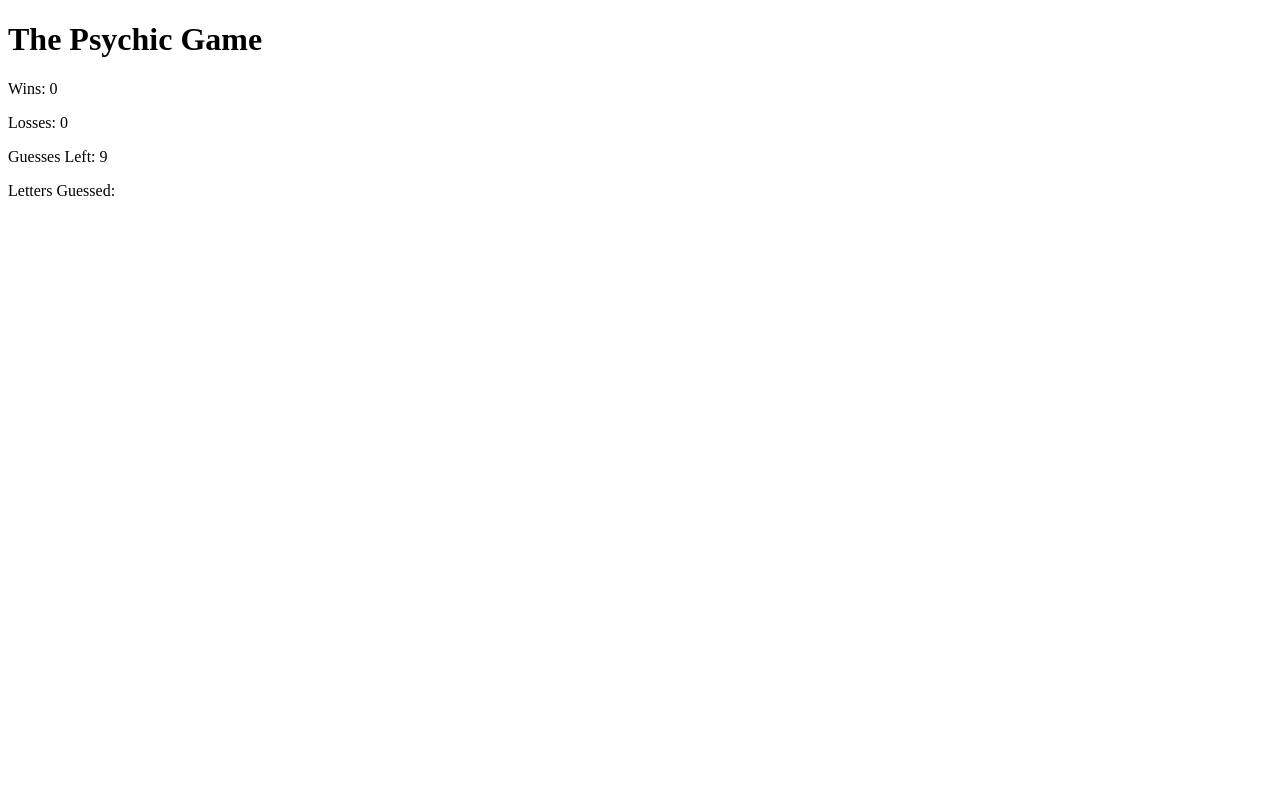
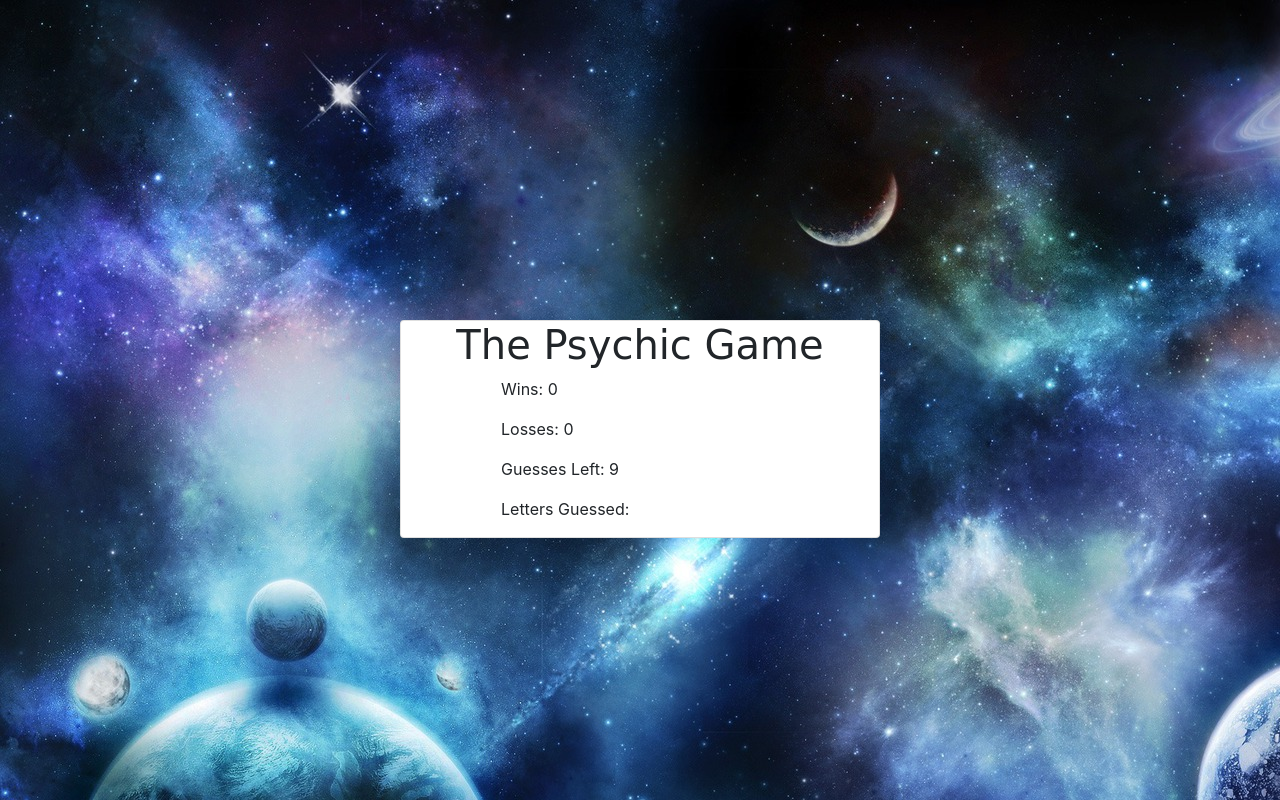
Before and after one commit to tamhong/Psychic-Game, a plain HTML site: page index.html in a window 1280 px wide. Drawn offline with nearby package versions, Linux system fonts and the light colour scheme.

Commit message:
finished game styled

```diff
--- a/assets/css/style.css
+++ b/assets/css/style.css
@@ -0,0 +1,17 @@
+.card {
+    margin-top: 25%;
+}
+
+h1 {
+    font-family: cursive;
+}
+
+
+#results {
+    position: relative;
+    left: 100px;
+}
+
+body {
+    background-image: url("../images/background.jpg");
+}
--- a/index.html
+++ b/index.html
@@ -4,15 +4,27 @@
 
 <head>
     <title> Psychic Game </title>
+    <link rel="stylesheet" type="text/css" href="../Psychic-Game/assets/css/reset.css">
+    <link rel="stylesheet" href="https://stackpath.bootstrapcdn.com/bootstrap/4.1.1/css/bootstrap.min.css" integrity="sha384-WskhaSGFgHYWDcbwN70/dfYBj47jz9qbsMId/iRN3ewGhXQFZCSftd1LZCfmhktB" crossorigin="anonymous">
+    <link rel="stylesheet" type="text/css" href="../Psychic-Game/assets/css/style.css">
 </head>
 
 <body>
-<h1>The Psychic Game</h1>
 
-<p id="wins"> </p>
-<p id="losses"> </p>
-<p id="guesses"> </p>
-<p id="lettersGuessed"> </p>
+    <div class = "card mx-auto" style="width: 30rem;">
+
+            <div id="header" class="mx-auto"><h1>The Psychic Game</h1></div>
+
+            <div id="results">
+
+            <p id="wins"> </p>
+            <p id="losses"> </p>
+            <p id="guesses"> </p>
+            <p id="lettersGuessed"> </p>
+
+            </div>
+
+    </div>
 
 <script src = "../Psychic-Game/assets/javascript/game.js"></script>
 
```
Also changed, not shown: assets/images/background.jpg (added).
